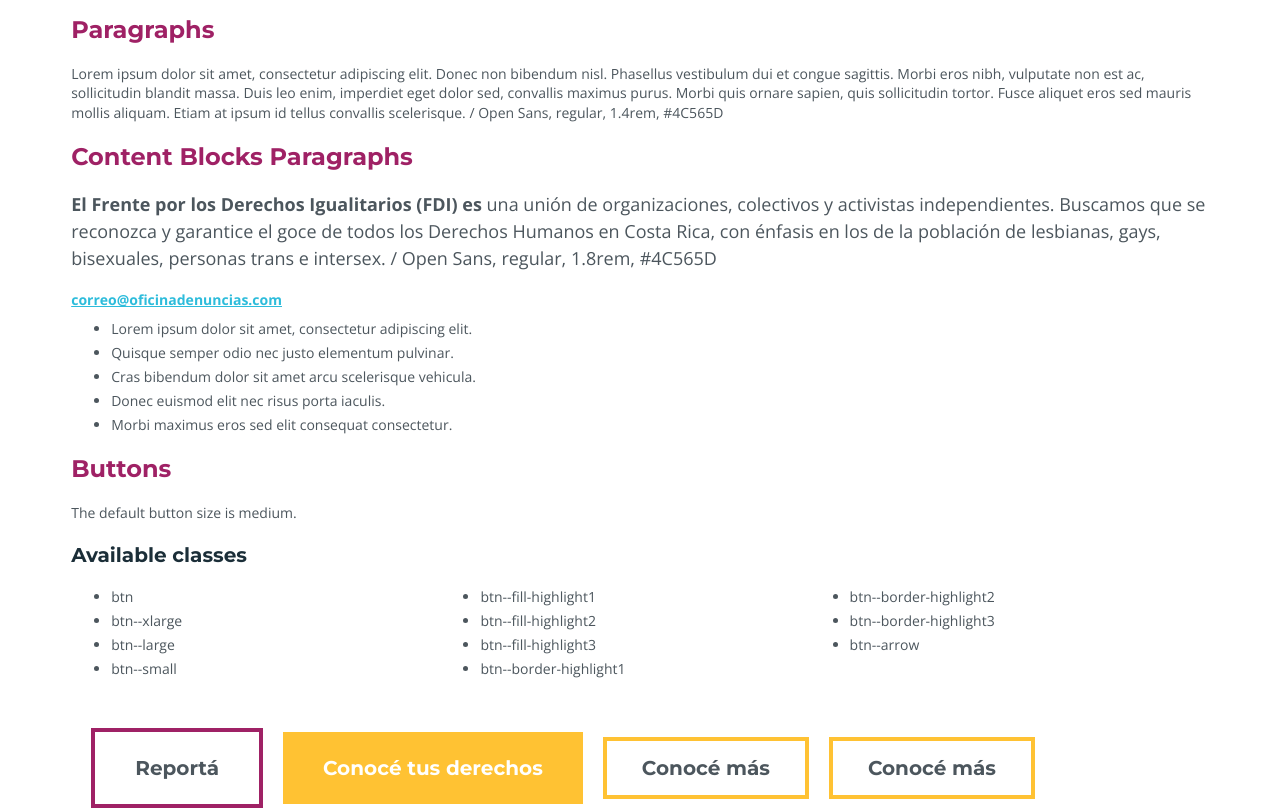
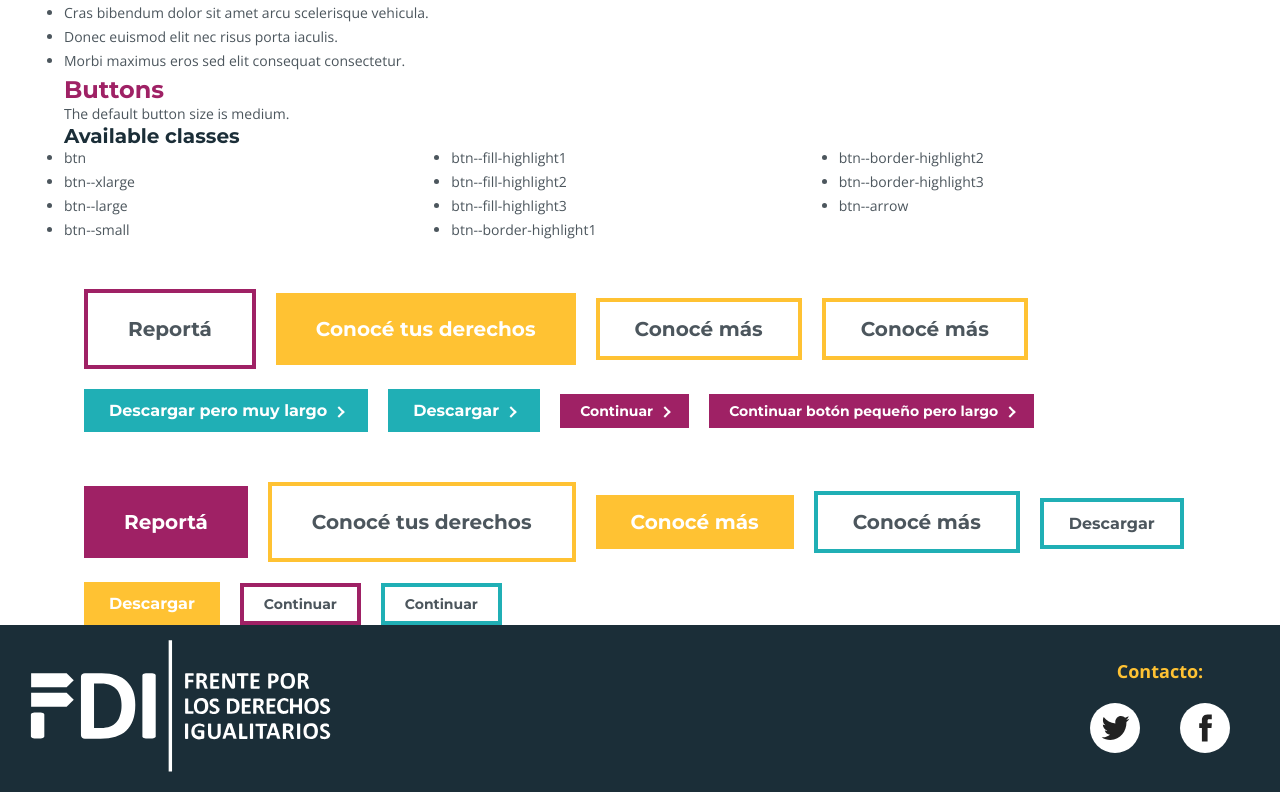
Before and after one commit to ManatiCR/fdi-front, a Vue app: page /styleguide in a window 1280 px wide. Shown: the part 666-1476 px from the top of the page. Built offline with nearby package versions, Linux system fonts and the light colour scheme.

Commit message:
FDI-5: Create footer component.

```diff
--- a/src/App.vue
+++ b/src/App.vue
@@ -1,6 +1,16 @@
 <template>
   <div id="app">
     <router-view/>
+    <footer class="site-footer">
+      <img class="site-footer__logo" src="./assets/images/logo.svg" alt="logo">
+      <nav class="site-footer__social">
+        <h3 class="site-footer__social-title">Contacto:</h3>
+        <ul class="site-footer__social-list">
+          <li><a class="site-footer__social-item site-footer__twitter" target="_blank" href="https://www.facebook.com/FDIcr">Twitter</a></li>
+          <li><a class="site-footer__social-item site-footer__fb" target="_blank" href="https://twitter.com/FDIcr">Facebook</a></li>
+        </ul>
+      </nav>
+    </footer>
   </div>
 </template>
 
@@ -14,6 +24,8 @@
 // Base Styles.
 
 * {
+  margin: 0;
+  padding: 0;
   box-sizing: border-box;
 }
 
@@ -163,4 +175,66 @@ li {
   }
 }
 
+// Footer styles.
+.site-footer {
+  display: flex;
+  flex-direction: column;
+  padding: 15px 30px 20px 30px;
+  background: $background3;
+  height: 294px;
+  width: 100%;
+  @media (min-width: $bp-medium) {
+    height: 167px;
+    flex-direction: row;
+    justify-content: space-between;
+  }
+}
+
+.site-footer__social-list {
+  display: flex;
+  justify-content: center;
+  li {
+    margin: 0 20px;
+    list-style: none;
+  }
+}
+
+.site-footer__social {
+  display: flex;
+  flex-direction: column;
+  justify-content: center;
+}
+
+.site-footer__social-title {
+  color: $highlight2;
+  font-family: $opensans;
+  font-weight: 700;
+  font-size: 1.8rem;
+  padding: 20px 0;
+  text-align: center;
+  @media (min-width: $bp-medium) {
+    padding-top: 0;
+  }
+}
+
+.site-footer__social-item {
+  display: inline-block;
+  text-indent: -9999px;
+  background: url('./assets/images/icons/social-icons.svg') no-repeat 0px 0px #fff;
+  border-radius: 50%;
+  width: 50px;
+  height: 50px;
+  &:hover {
+    background-color: $highlight2;
+  }
+}
+
+.site-footer__twitter {
+  background-position: 11px 12px;
+}
+
+.site-footer__fb {
+  background-position: 11px -31px;
+}
+
 </style>
--- a/src/assets/scss/_variables.scss
+++ b/src/assets/scss/_variables.scss
@@ -14,3 +14,6 @@ $highlight3: #20afb5;
 $background1: #e2e7eb;
 $background2: #f2ebe5;
 $background3: #1b2e38;
+
+// Breakpoints
+$bp-medium: 700px;
```
